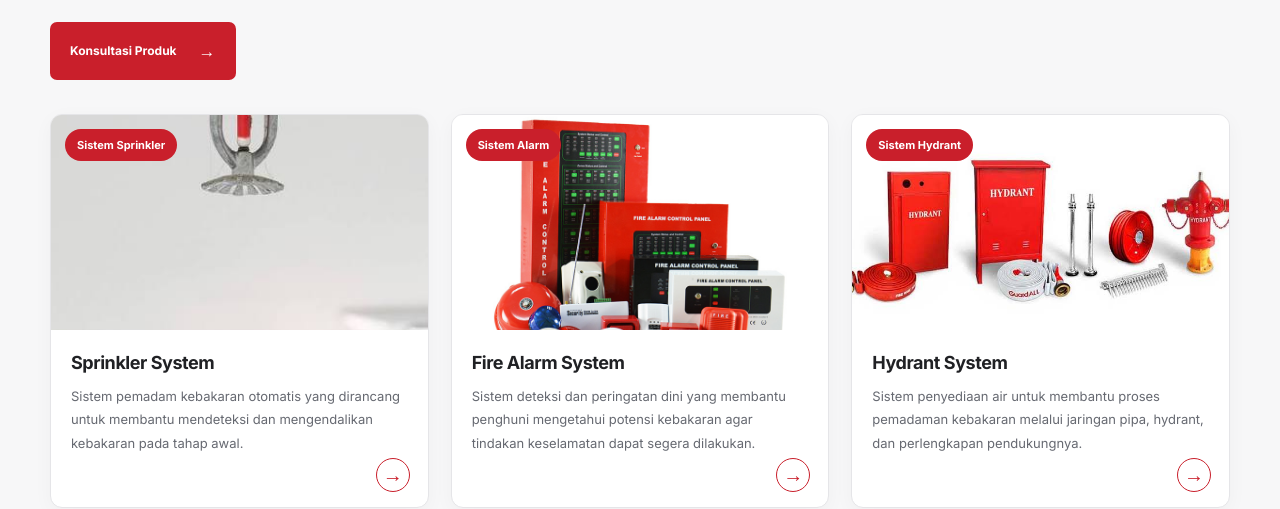
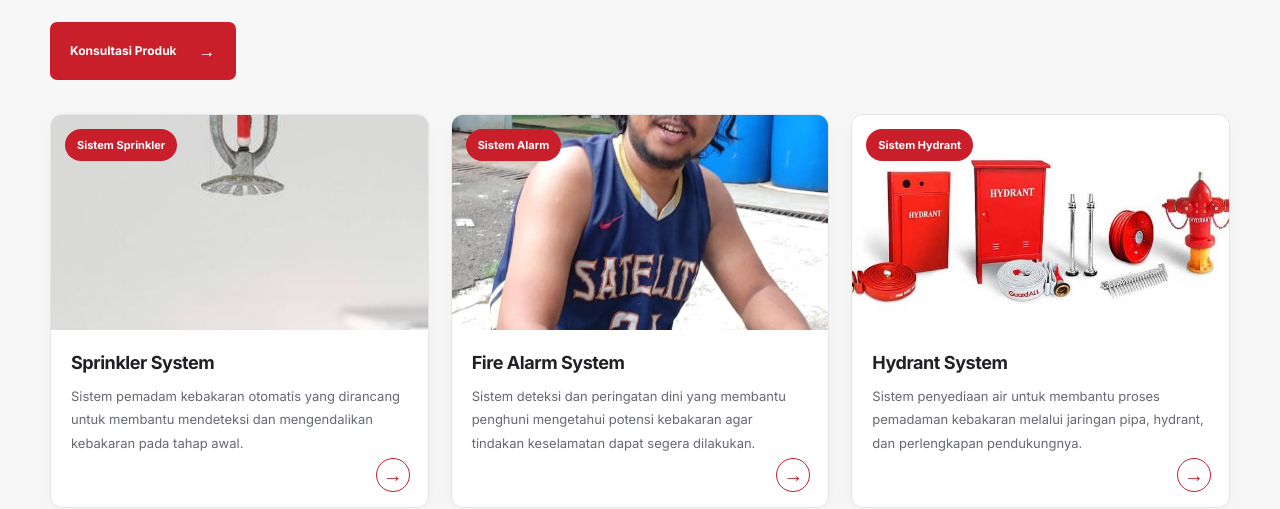
Before and after one commit to febrianahmadfatoni15-boop/mss-fire-protection, a website: page index.html in a window 1280 px wide. Shown: the part 1221-1730 px from the top of the page. Drawn offline with Linux system fonts and the light colour scheme.

Commit message:
Perbarui situs dari dashboard admin

```diff
--- a/index.html
+++ b/index.html
@@ -161,6 +161,7 @@
 
 
 
+
       <article class="product-card">
         <div class="product-image">
           <img src="images/Sprinkler.jpg" alt="Sprinkler System" loading="lazy">
@@ -175,7 +176,7 @@
 
       <article class="product-card">
         <div class="product-image">
-          <img src="./images/Fire alarm.jpg" alt="Fire Alarm System" loading="lazy">
+          <img src="images/unggahan-eddde360-6ef1-48e7-acae-36963190bfd9.jpg" alt="Fire Alarm System" loading="lazy">
           <span class="product-badge">Sistem Alarm</span>
         </div>
         <div class="product-body">
@@ -220,6 +221,7 @@
           <a href="#kontak" class="product-link" data-product="dada" aria-label="Konsultasi produk dada">→</a>
         </div>
       </article>
+
 
 
 
```
